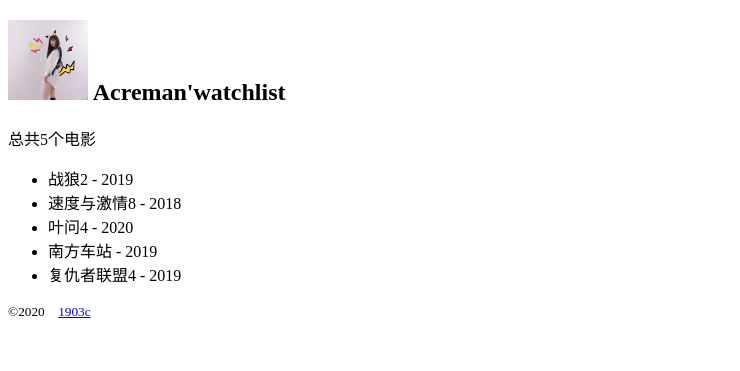
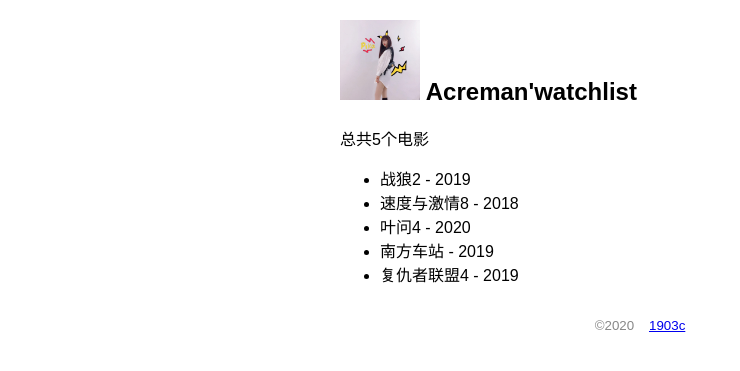
Before and after one commit to Acreman1/flaskweb, a Flask app: page / in a window 1280 px wide. Shown: the top 371 px of the page, without its empty margins (0-740 px from the left). Run offline with Flask 2, Linux system fonts and the light colour scheme.

Commit message:
提交静态文件

```diff
--- a/one/watchlist/static/css/style.css
+++ b/one/watchlist/static/css/style.css
@@ -1,3 +1,28 @@
 .avatar{
     width: 80px;
 }
+body{
+    margin: 0 auto;
+    max-width: 600px;
+    font-size: 16px;
+    font-family: Arial, Helvetica, sans-serif;
+}
+footer{
+    color: #888888;
+    margin-top: 20px;
+    text-align: center;
+    padding: 10px;
+}
+.movie-list{
+    list-style-type: none;
+    padding: 0;
+    margin-bottom: 10px;
+    box-shadow: 0 2px 5px 0 rgba(0, 0,0, 0.16),0 2px 10px 0 rgba(0, 0, 0, 0.12);
+}
+.movie-list li{
+    padding: 12px 24px;
+    border-bottom: 1px solid #dddddd;
+}
+.movie-list li:hover{
+    background-color: gray;
+}
--- a/one/watchlist/templates/index.html
+++ b/one/watchlist/templates/index.html
@@ -12,7 +12,7 @@
         {{ name }}'watchlist
     </h2>
     <p>总共{{ movies|length }}个电影</p>
-    <ul>
+    <ul calss="movie-list">
         {% for i in movies %}
         <li>{{ i.title }} - {{ i.year }}</li>
         {% endfor %}
```
